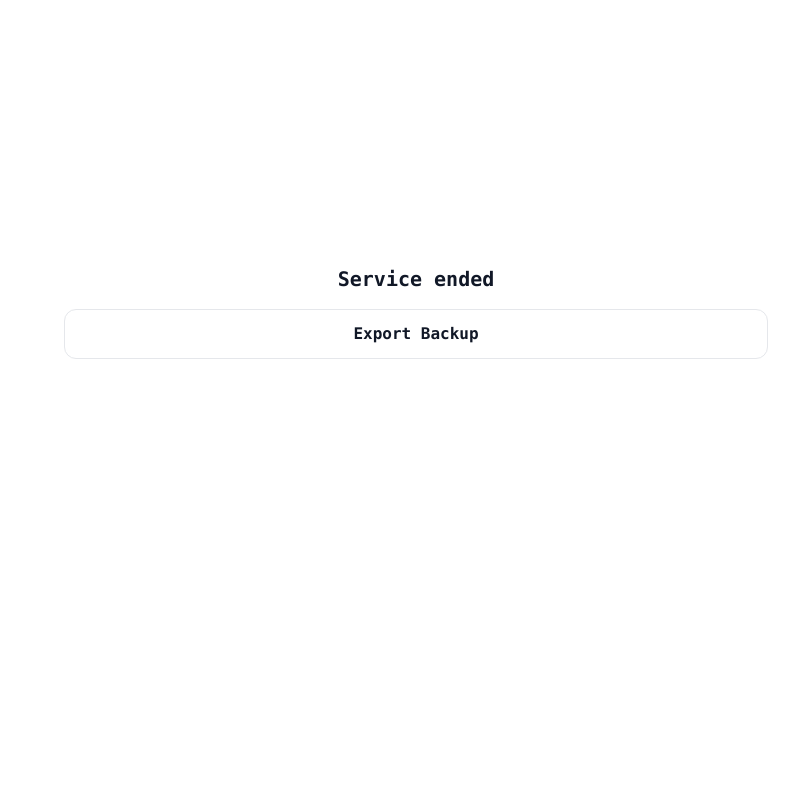
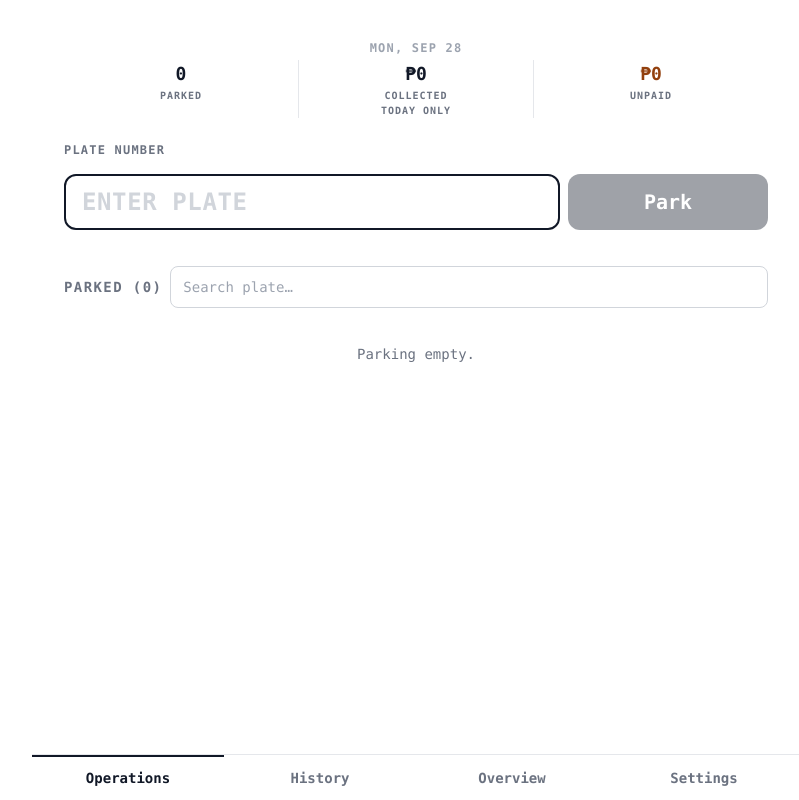
Before and after one commit to Captless/Motor-Parking-System, a React (Vite) app: page / in a window 1280 px wide. Shown: the whole page, without its empty margins (224-1023 px from the left). Built offline with nearby package versions, Linux system fonts and the light colour scheme.

Commit message:
Revert "Merge pull request #4 from Captless/update/lockout"
This reverts commit 6aaa33662a6a8d42d40c62bc37d4d0e0aa004413, reversing
tttttte made to b225d0bf0e052331a06d9dae68ac89f9f36e459a.

```diff
--- a/package.json
+++ b/package.json
@@ -1,6 +1,6 @@
 {
   "name": "motor-parking-system",
-  "version": "1.0.5",
+  "version": "1.0.4",
   "description": "",
   "type": "module",
   "scripts": {
--- a/src/app/App.tsx
+++ b/src/app/App.tsx
@@ -1,14 +1,6 @@
 import { NavLink, Outlet } from 'react-router-dom';
 import { ToastProvider } from './toast'; import ErrorBoundary from './ErrorBoundary'; import SwUpdater from './swUpdate';
-import { ACCESS_REVOKED } from '../lib/access'; import Lockout from './Lockout';
 export default function App() {
-  if (ACCESS_REVOKED) {
-    // Kill switch: lock wall only. SwUpdater stays mounted so a future
-    // build can still arrive; export keeps the owner's records reachable.
-    return (<ToastProvider><SwUpdater /><div className="mx-auto min-h-screen flex flex-col max-w-md lg:max-w-3xl">
-      <main className="flex-1 p-4 pt-[max(1rem,env(safe-area-inset-top))] lg:p-8"><ErrorBoundary><Lockout /></ErrorBoundary></main>
-    </div></ToastProvider>);
-  }
   return (<ToastProvider><SwUpdater /><div className="mx-auto min-h-screen flex flex-col max-w-md lg:max-w-3xl">
     <main className="flex-1 p-4 pt-[max(1rem,env(safe-area-inset-top))] pb-[calc(var(--tabbar-h)+0.25rem+env(safe-area-inset-bottom))] lg:p-8 lg:pb-[calc(var(--tabbar-h)+2rem+env(safe-area-inset-bottom))]"><ErrorBoundary><Outlet /></ErrorBoundary></main>
     <nav className="fixed bottom-0 left-0 right-0 bg-white border-t border-gray-200 mx-auto flex max-w-md lg:max-w-3xl">
--- a/src/app/Lockout.tsx
+++ /dev/null
@@ -1,34 +0,0 @@
-import { useState, type ReactElement } from 'react';
-import { exportBackup } from '../db/parkingRepository';
-import { backupFilename, downloadTextFile } from '../lib/report';
-import { useToast } from './toast';
-import { LOCK_TITLE } from '../lib/access';
-
-/** Lock wall: service message plus data export. No nav, no operations. */
-export default function Lockout(): ReactElement {
-  const toast = useToast();
-  const [busy, setBusy] = useState(false);
-
-  const doExport = async (): Promise<void> => {
-    if (busy) return;
-    setBusy(true);
-    try {
-      const b = await exportBackup();
-      downloadTextFile(backupFilename(), JSON.stringify(b, null, 2), 'application/json');
-      toast.ok('Backup downloaded.');
-    } catch (e: unknown) {
-      toast.err(String((e as Error)?.message ?? e));
-    } finally {
-      setBusy(false);
-    }
-  };
-
-  return (
-    <div className="flex min-h-[70vh] flex-col items-center justify-center text-center space-y-4">
-      <h1 className="text-xl font-bold">{LOCK_TITLE}</h1>
-      <button className="w-full py-3 border rounded-xl font-semibold" onClick={doExport} disabled={busy}>
-        {busy ? 'Preparing…' : 'Export Backup'}
-      </button>
-    </div>
-  );
-}
--- a/src/lib/access.ts
+++ /dev/null
@@ -1,5 +0,0 @@
-/** Kill switch. True = app renders the lock wall only (no operations, history, settings). */
-export const ACCESS_REVOKED = true;
-
-/** Copy shown on the lock wall. */
-export const LOCK_TITLE = 'Service ended';
```
Also changed, not shown: 3 other files (tests, documents, lock files or other folders).
